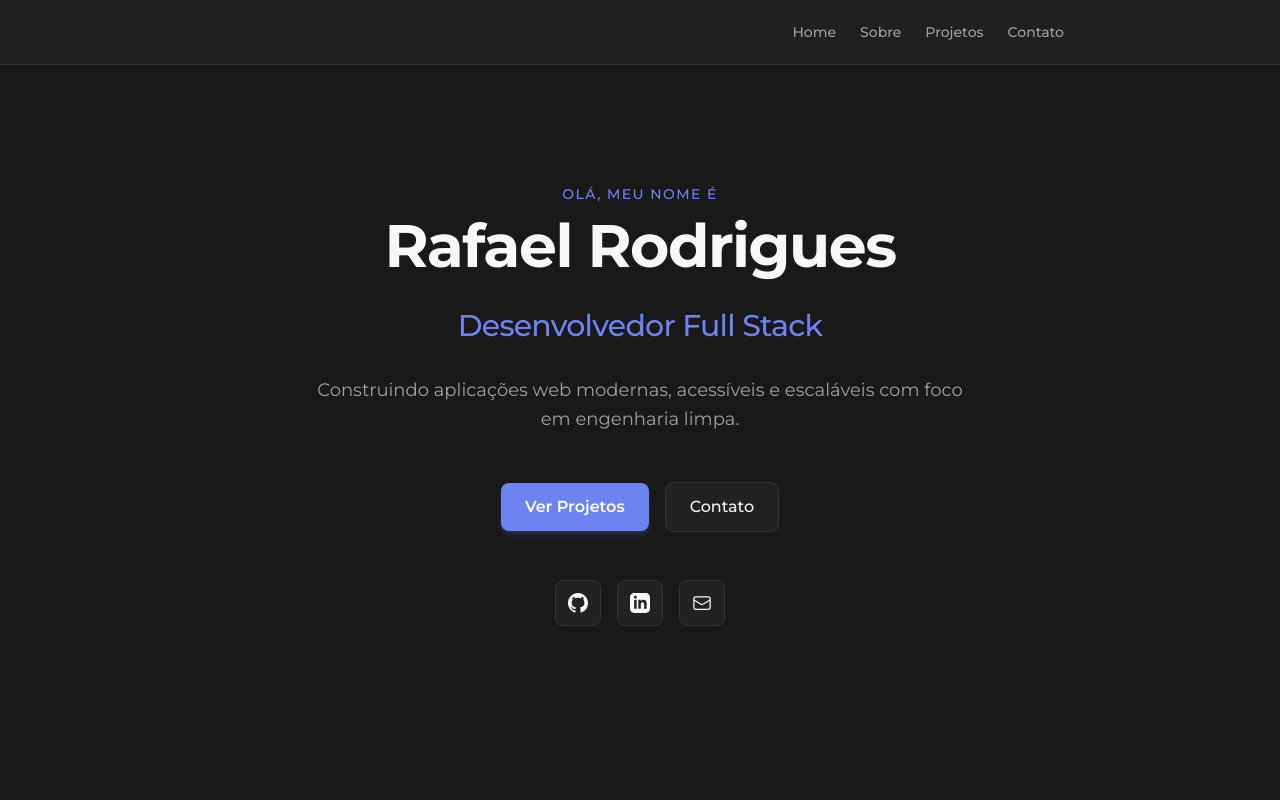
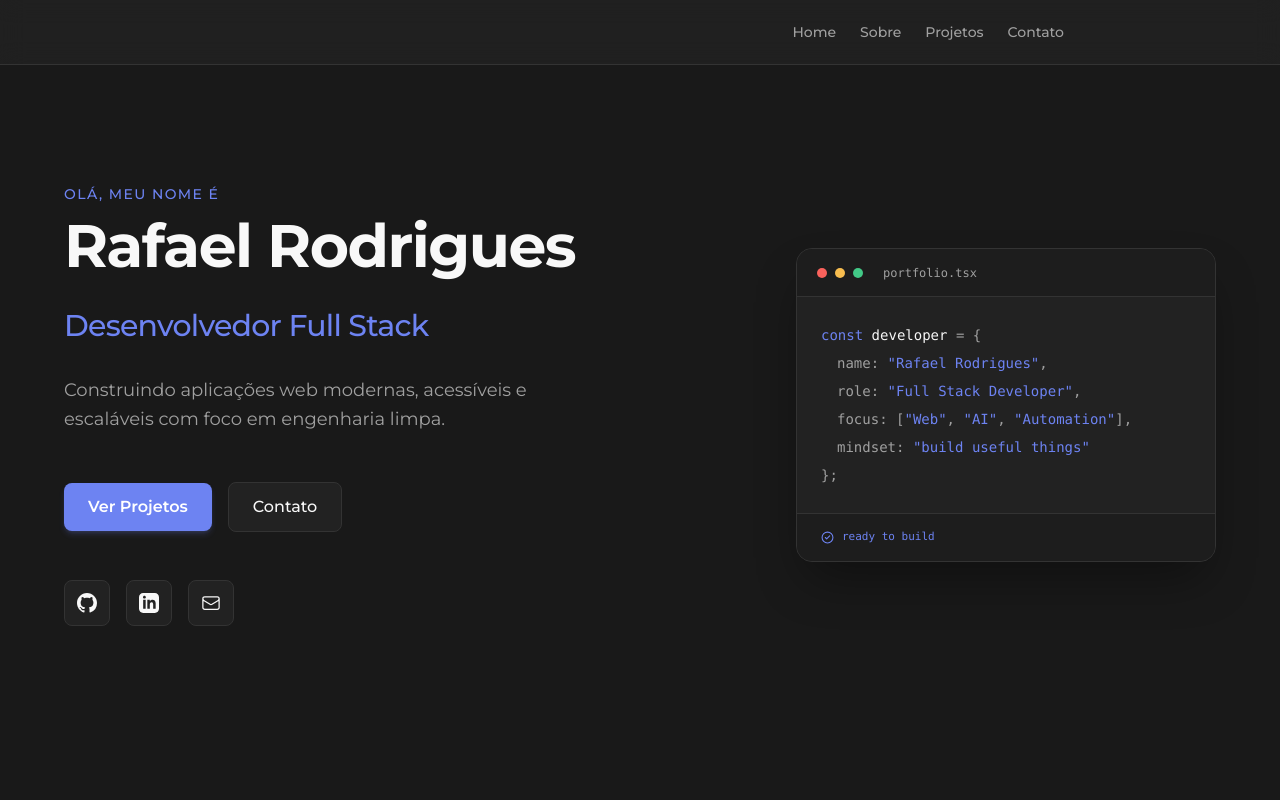
Before and after one commit to rafael-rodrigues01/portfolio, a React (Vite) app: page / in a window 1280 px wide. Shown: the top 800 px of the page. Built offline with nearby package versions, Linux system fonts and the light colour scheme.

Commit message:
feat(hero): adicionar componente CodeCard e configurar tema no Tailwind

```diff
--- a/package.json
+++ b/package.json
@@ -11,6 +11,7 @@
     "test": "vitest"
   },
   "dependencies": {
+    "lucide-react": "^1.62.0",
     "react": "^19.3.1",
     "react-dom": "^19.3.1"
   },
--- a/specs/01-hero-section.md
+++ b/specs/01-hero-section.md
@@ -3,11 +3,13 @@
 **Status:** Concluído (Testes passando)
 
 ## 1. Objetivo
-Apresentar o profissional no topo da página (Hero), estabelecendo a primeira impressão através de identificação clara (nome, cargo e bio resumida), canais de redes sociais e chamadas para ação (CTAs) que direcionem o usuário para as seções de projetos e contato.
+Apresentar o profissional no topo da página (Hero), estabelecendo a primeira impressão através de identificação clara (nome, cargo e bio resumida), canais de redes sociais, chamadas para ação (CTAs) e um card interativo com estética de código/editor (`CodeCard`) posicionado ao lado direito em telas médias/grandes (desktop/tablet landscape).
 
 ## 2. Contratos & Tipos
 - **Tipagem:** [`ProfileInfo`](file:///C:/dev/projects/Portfolio-rafael/src/types/index.ts) definida em `src/types/index.ts`.
 - **Fonte de Dados:** [`profileData`](file:///C:/dev/projects/Portfolio-rafael/src/data/profile.ts) importada de `src/data/profile.ts`.
+- **Componente Auxiliar:** [`CodeCard`](file:///C:/dev/projects/Portfolio-rafael/src/components/CodeCard.tsx) em `src/components/CodeCard.tsx`.
+  - *Nota Técnica / Regra AGENTS.md:* Para cumprir a regra de "Dados Desacoplados", dados como `name`, `role`, `focus` e `mindset` exibidos no card devem idealmente ser fornecidos via props tipadas ou integrados com `src/data/profile.ts` em vez de ficarem chumbados, ou o card deve receber props tipadas opcionais/obrigatórias.
 
 ## 3. Requisitos Funcionais
 - [x] Exibir o nome do profissional em destaque através de uma tag semântica `<h1>` utilizando `profileData.name`.
@@ -20,6 +22,7 @@ Apresentar o profissional no topo da página (Hero), estabelecendo a primeira im
   - GitHub (`socialLinks.github`)
   - LinkedIn (`socialLinks.linkedin`)
   - E-mail (`socialLinks.email`) com link `mailto:`
+- [x] Renderizar o componente [`CodeCard`](file:///C:/dev/projects/Portfolio-rafael/src/components/CodeCard.tsx) posicionado à direita do conteúdo textual em layouts desktop/telas médias a grandes.
 
 ## 4. Requisitos Não-Funcionais, Layout & Acessibilidade (a11y)
 - **Acessibilidade (a11y):**
@@ -27,12 +30,17 @@ Apresentar o profissional no topo da página (Hero), estabelecendo a primeira im
   - Links externos para redes sociais devem conter `target="_blank"`, `rel="noreferrer noopener"` e atributos `aria-label` descritivos (ex.: `"Perfil do GitHub"`, `"Perfil do LinkedIn"`).
   - Link de e-mail deve possuir `aria-label="Enviar e-mail"` e esquema de URL `mailto:`.
   - Links/botões de CTA com textos claros e foco visual navegável por teclado.
-- **Responsividade & Tailwind CSS:**
-  - Layout mobile-first, com alinhamento e espaçamentos fluidos para dispositivos móveis e desktops (`sm:`, `md:`, `lg:`).
-  - Utilização de classes utilitárias do Tailwind CSS v4, mantendo estilo limpo e alta legibilidade.
+  - O elemento visual do `CodeCard` deve possuir estrutura semântica ou rótulo acessível (`aria-label` / `role="region"` ou informativo complementar) sem prejudicar usuários de leitores de tela.
+- **Responsividade & Layout (Grid / Flex 2 Colunas):**
+  - **Mobile (< 1024px / lg):** Layout empilhado (coluna única), com o conteúdo principal (apresentação, CTA, links) seguido ou antecedido pelo `CodeCard`, ou centralizado com espaçamento fluido.
+  - **Desktop (>= 1024px / lg):** Layout de duas colunas (ex: `grid lg:grid-cols-2` ou `flex lg:flex-row items-center justify-between`):
+    - **Lado Esquerdo:** Conteúdo textual (saudação, nome em `h1`, cargo, bio, CTAs e links sociais alinhados à esquerda ou balanceados).
+    - **Lado Direito:** Componente [`CodeCard`](file:///C:/dev/projects/Portfolio-rafael/src/components/CodeCard.tsx) centralizado/alinhado à direita dentro do contêiner.
+- **Design & Tailwind CSS v4:**
+  - Paleta alinhada ao AGENTS.md (`bg-[#191919]`, `bg-[#222222]`, `border-[#333333]`, destaque `#6D83F2`, texto `#F8F8F8` e `#A0A0A0`).
 
 ## 5. Critérios de Aceite (Definição para Vitest & React Testing Library)
-1. **Renderização de Dados:**
+1. **Renderização de Dados Textuais:**
    - Deve renderizar o nome definido em `profileData.name` dentro de uma tag `<h1>`.
    - Deve renderizar o texto correspondente a `profileData.role`.
    - Deve renderizar o texto correspondente a `profileData.bio`.
@@ -43,3 +51,7 @@ Apresentar o profissional no topo da página (Hero), estabelecendo a primeira im
    - Deve renderizar o link para o GitHub com o atributo `href` igual a `profileData.socialLinks.github`, contendo `target="_blank"`, `rel="noreferrer noopener"` e `aria-label`.
    - Deve renderizar o link para o LinkedIn com o atributo `href` igual a `profileData.socialLinks.linkedin`, contendo `target="_blank"`, `rel="noreferrer noopener"` e `aria-label`.
    - Deve renderizar o link de e-mail com o atributo `href` igual a `mailto:${profileData.socialLinks.email}` e `aria-label`.
+4. **Integração do CodeCard:**
+   - Deve renderizar o componente `CodeCard` dentro da seção Hero.
+   - O `CodeCard` deve estar contido na estrutura de duas colunas/layout à direita do bloco textual principal.
+   - Garantir que elementos-chave ou identificador do card (ex.: texto de arquivo `portfolio.tsx`, status `ready to build` ou `testId`) estejam presentes no DOM dentro da seção.
--- /dev/null
+++ b/src/components/CodeCard.tsx
@@ -0,0 +1,68 @@
+import { CheckCircle2 } from "lucide-react";
+
+export function CodeCard() {
+  return (
+    <div className="w-full max-w-[420px] overflow-hidden rounded-2xl border border-[#333333] bg-[#222222] shadow-2xl shadow-black/40">
+      {/* Barra superior */}
+      <div className="flex h-12 items-center gap-2 border-b border-[#333333] bg-[#1d1d1d] px-5">
+        <span className="h-2.5 w-2.5 rounded-full bg-[#FA625C]" />
+        <span className="h-2.5 w-2.5 rounded-full bg-[#F8BD4F]" />
+        <span className="h-2.5 w-2.5 rounded-full bg-[#42C987]" />
+
+        <span className="ml-3 font-mono text-xs text-[#A0A0A0]">
+          portfolio.tsx
+        </span>
+      </div>
+
+      {/* Bloco de Código */}
+      <div className="overflow-x-auto px-6 py-6 font-mono text-[13px] leading-7 sm:text-sm">
+        <div>
+          <span className="text-[#6D83F2]">const</span>{" "}
+          <span className="text-[#F8F8F8]">developer</span>{" "}
+          <span className="text-[#A0A0A0]">= {"{"}</span>
+        </div>
+
+        <div className="whitespace-nowrap pl-4">
+          <span className="text-[#A0A0A0]">name</span>
+          <span className="text-[#A0A0A0]">: </span>
+          <span className="text-primary">"Rafael Rodrigues"</span>
+          <span className="text-[#A0A0A0]">,</span>
+        </div>
+
+        <div className="whitespace-nowrap pl-4">
+          <span className="text-[#A0A0A0]">role</span>
+          <span className="text-[#A0A0A0]">: </span>
+          <span className="text-primary">"Full Stack Developer"</span>
+          <span className="text-[#A0A0A0]">,</span>
+        </div>
+
+        <div className="whitespace-nowrap pl-4">
+          <span className="text-[#A0A0A0]">focus</span>
+          <span className="text-[#A0A0A0]">: [</span>
+          <span className="text-primary">"Web"</span>
+          <span className="text-[#A0A0A0]">, </span>
+          <span className="text-primary">"AI"</span>
+          <span className="text-[#A0A0A0]">, </span>
+          <span className="text-primary">"Automation"</span>
+          <span className="text-[#A0A0A0]">],</span>
+        </div>
+
+        <div className="whitespace-nowrap pl-4">
+          <span className="text-[#A0A0A0]">mindset</span>
+          <span className="text-[#A0A0A0]">: </span>
+          <span className="text-primary">"build useful things"</span>
+        </div>
+
+        <div className="text-[#A0A0A0]">{"};"}</div>
+      </div>
+
+      {/* Rodapé do Card */}
+      <div className="flex h-12 items-center gap-2 border-t border-[#333333] bg-[#1d1d1d] px-6">
+        <CheckCircle2 size={13} className="text-primary" />
+        <span className="font-mono text-[11px] text-primary">
+          ready to build
+        </span>
+      </div>
+    </div>
+  );
+}
--- a/src/index.css
+++ b/src/index.css
@@ -1,8 +1,7 @@
 @import url('https://fonts.googleapis.com/css2?family=Montserrat:wght@400;500;600;700&display=swap');
 @import "tailwindcss";
 
-@layer base {
-  :root {
+@theme {
   --color-bg: #191919;
   --color-card: #222222;
   --color-border: #333333;
@@ -11,6 +10,7 @@
   --color-primary: #6D83F2;
 }
 
+@layer base {
   body {
     background-color: var(--color-bg);
     color: var(--color-text);
--- a/src/sections/HeroSection.tsx
+++ b/src/sections/HeroSection.tsx
@@ -1,5 +1,6 @@
 import React from 'react'
 import { profileData } from '../data/profile'
+import { CodeCard } from '../components/CodeCard'
 
 export const HeroSection: React.FC = () => {
   const { name, role, bio, socialLinks } = profileData
@@ -8,9 +9,11 @@ export const HeroSection: React.FC = () => {
     <section
       id="hero"
       aria-label="Apresentação Principal"
-      className="flex min-h-[85vh] flex-col items-center justify-center py-20 px-6 text-center md:py-28"
+      className="flex min-h-[85vh] items-center justify-center py-20 px-6 md:py-28"
     >
-      <div className="max-w-4xl mx-auto space-y-8">
+      <div className="mx-auto flex w-full max-w-6xl flex-col items-center justify-between gap-12 lg:flex-row lg:items-center">
+        {/* Coluna Esquerda: Conteúdo Textual */}
+        <div className="flex-1 space-y-8 text-center lg:text-left">
           <div className="space-y-3">
             <p className="text-sm font-medium tracking-widest text-[#6D83F2] uppercase">
               Olá, meu nome é
@@ -24,12 +27,12 @@ export const HeroSection: React.FC = () => {
             {role}
           </p>
 
-        <p className="mx-auto max-w-2xl text-base text-[#A0A0A0] leading-relaxed sm:text-lg">
+          <p className="max-w-2xl text-base text-[#A0A0A0] leading-relaxed sm:text-lg lg:mx-0 mx-auto">
             {bio}
           </p>
 
           {/* Chamadas para Ação (CTAs) */}
-        <div className="flex flex-wrap items-center justify-center gap-4 pt-4">
+          <div className="flex flex-wrap items-center justify-center gap-4 pt-4 lg:justify-start">
             <a
               href="#projects"
               className="inline-flex items-center justify-center rounded-lg bg-[#6D83F2] px-6 py-3 text-base font-semibold text-white shadow-md shadow-[#6D83F2]/20 transition-all duration-200 hover:bg-[#586ee0] active:scale-95 focus-visible:outline-2 focus-visible:outline-offset-2 focus-visible:outline-[#6D83F2]"
@@ -45,7 +48,7 @@ export const HeroSection: React.FC = () => {
           </div>
 
           {/* Links Sociais */}
-        <div className="flex items-center justify-center gap-4 pt-4">
+          <div className="flex items-center justify-center gap-4 pt-4 lg:justify-start">
             <a
               href={socialLinks.github}
               target="_blank"
@@ -106,6 +109,12 @@ export const HeroSection: React.FC = () => {
             </a>
           </div>
         </div>
+
+        {/* Coluna Direita: CodeCard */}
+        <div className="flex w-full flex-1 items-center justify-center lg:justify-end">
+          <CodeCard />
+        </div>
+      </div>
     </section>
   )
 }
```
Also changed, not shown: 2 other files (tests, documents, lock files or other folders). Lines whose indentation alone changed are shown as unchanged.
